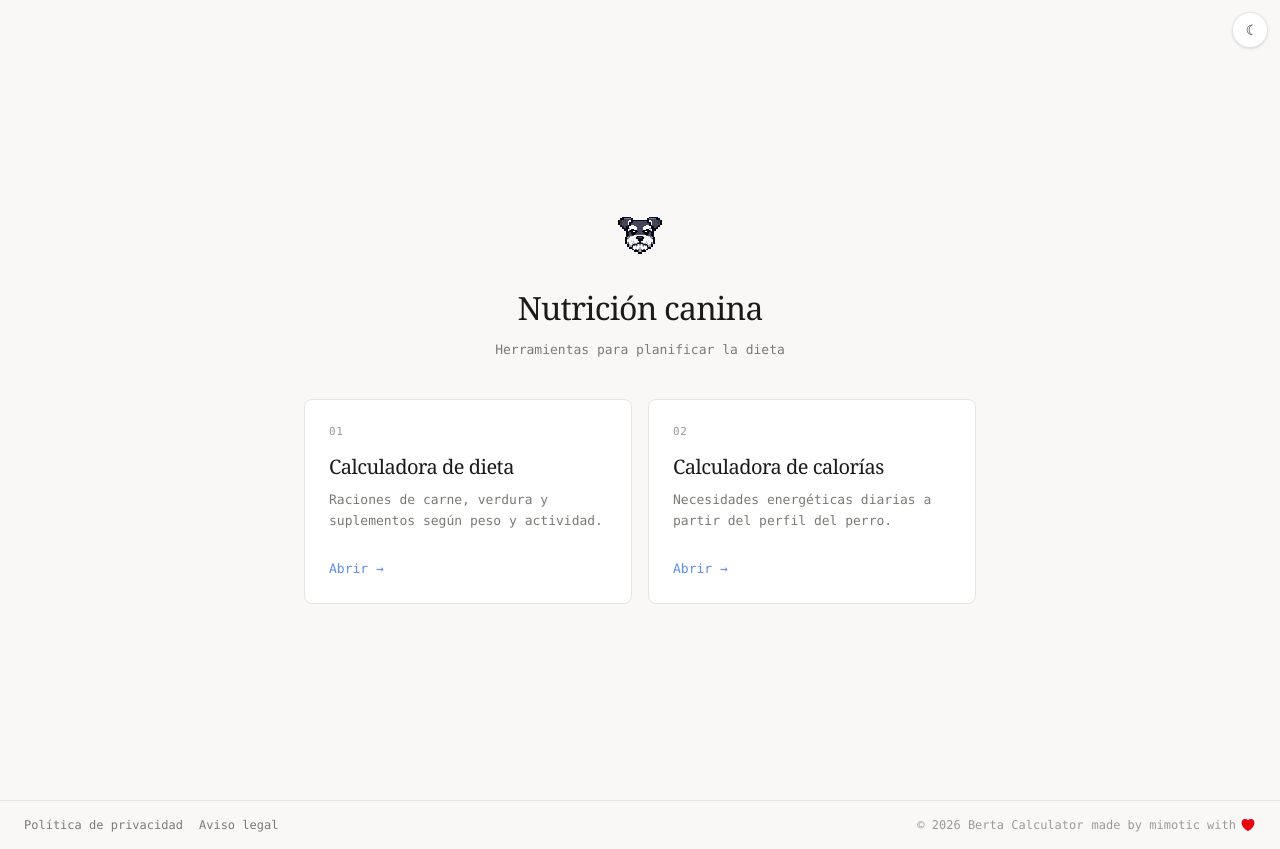
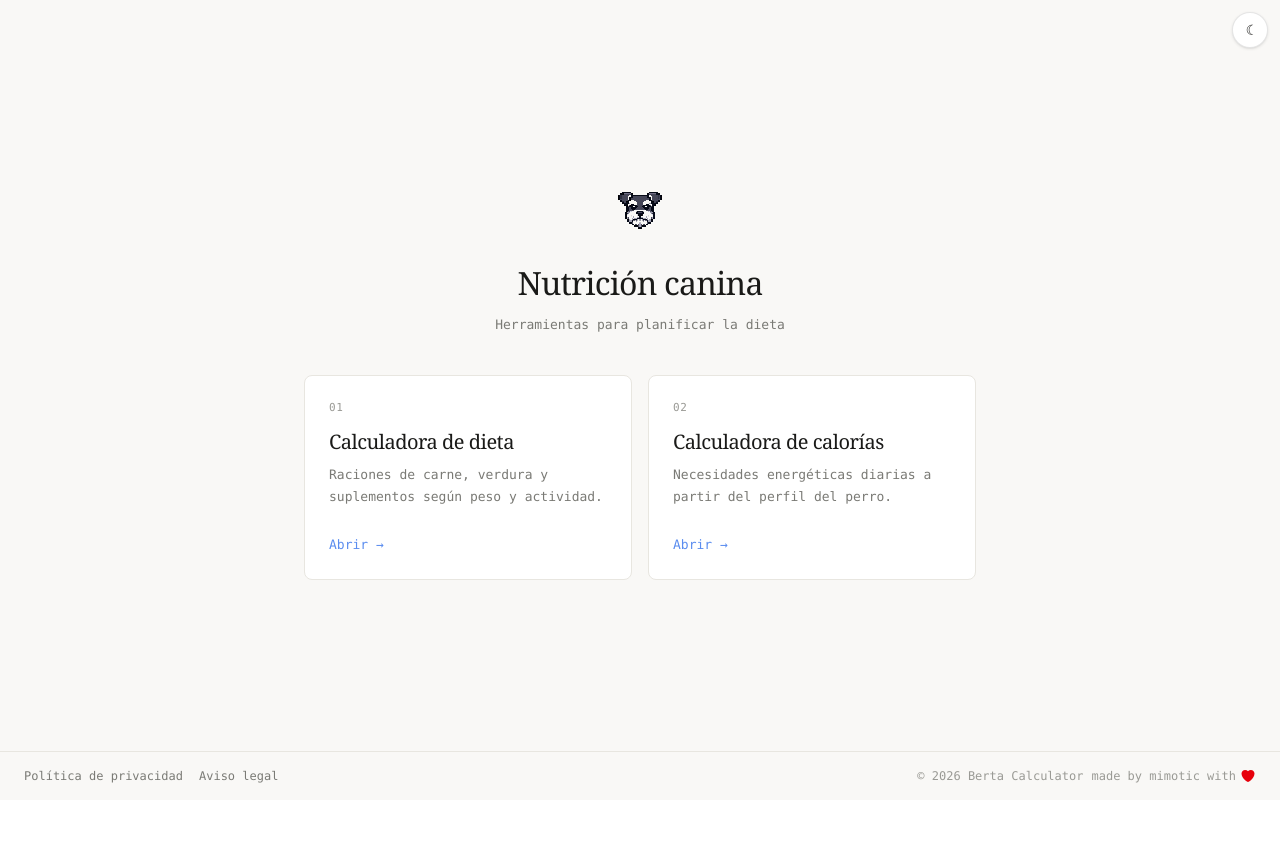
Before and after one commit to mimotic/berta.calculator, a React (Vite) app: page /#/ in a window 1280 px wide. After the commit the page ends 800 px from the top, so only its background shows below. Built offline with nearby package versions, Linux system fonts and the light colour scheme.

Commit message:
feat: footer layout changes

```diff
--- a/src/App.tsx
+++ b/src/App.tsx
@@ -4,7 +4,7 @@ import './index.css'
 
 export default function App() {
   return (
-    <div className="font-serif bg-[#f9f8f6] dark:bg-[#0f0f0e] text-[#1a1a18] dark:text-[#e8e6e0] min-h-screen flex items-center justify-center px-4 transition-colors">
+    <div className="font-serif bg-[#f9f8f6] dark:bg-[#0f0f0e] text-[#1a1a18] dark:text-[#e8e6e0] flex-1 flex items-center justify-center px-4 transition-colors">
       <div className="w-full max-w-2xl">
         <div className="text-center mb-10">
           <img
--- a/src/components/Layout.tsx
+++ b/src/components/Layout.tsx
@@ -4,7 +4,7 @@ import { Footer } from './Footer.tsx'
 export function Layout() {
   return (
     <div className="min-h-screen flex flex-col">
-      <div className="flex-1">
+      <div className="flex-1 flex flex-col">
         <Outlet />
       </div>
       <Footer />
--- a/src/pages/AvisoLegal.tsx
+++ b/src/pages/AvisoLegal.tsx
@@ -2,7 +2,7 @@ import { Link } from 'react-router'
 
 export default function AvisoLegal() {
   return (
-    <div className="font-serif bg-[#f9f8f6] dark:bg-[#0f0f0e] text-[#1a1a18] dark:text-[#e8e6e0] min-h-screen px-6 py-12 transition-colors">
+    <div className="font-serif bg-[#f9f8f6] dark:bg-[#0f0f0e] text-[#1a1a18] dark:text-[#e8e6e0] flex-1 px-6 py-12 transition-colors">
       <div className="max-w-2xl mx-auto">
         <Link to="/" className="text-xs font-mono text-[#5B8DEF] hover:underline mb-8 inline-block">← Volver</Link>
         <h1 className="text-[28px] font-normal tracking-tight mb-6">Aviso legal</h1>
--- a/src/pages/CaloriesCalculator.tsx
+++ b/src/pages/CaloriesCalculator.tsx
@@ -155,7 +155,7 @@ export default function CaloriesCalculator() {
   const accent = '#1D9E75'
 
   return (
-    <div className="font-serif bg-[#f9f8f6] dark:bg-[#0f0f0e] text-[#1a1a18] dark:text-[#e8e6e0] min-h-screen py-8 px-4 transition-colors">
+    <div className="font-serif bg-[#f9f8f6] dark:bg-[#0f0f0e] text-[#1a1a18] dark:text-[#e8e6e0] flex-1 py-8 px-4 transition-colors">
       <div className="max-w-220 mx-auto">
 
         <Header />
--- a/src/pages/FoodCalculator.tsx
+++ b/src/pages/FoodCalculator.tsx
@@ -74,7 +74,7 @@ function GoalStep({ initial, onSubmit, onCancel }: GoalStepProps) {
   const valid = Number.isFinite(value) && value > 0
 
   return (
-    <div className="font-serif bg-[#f9f8f6] dark:bg-[#0f0f0e] text-[#1a1a18] dark:text-[#e8e6e0] min-h-screen py-8 px-4 transition-colors">
+    <div className="font-serif bg-[#f9f8f6] dark:bg-[#0f0f0e] text-[#1a1a18] dark:text-[#e8e6e0] flex-1 py-8 px-4 transition-colors">
       <div className="max-w-220 mx-auto">
 
         <Header />
@@ -312,7 +312,7 @@ export default function FoodCalculator() {
   const footerNotes = pathologies.flatMap(id => PATHOLOGY_DEFS[id].notes ?? [])
 
   return (
-    <div className="font-serif bg-[#f9f8f6] dark:bg-[#0f0f0e] text-[#1a1a18] dark:text-[#e8e6e0] min-h-screen py-8 px-4 transition-colors">
+    <div className="font-serif bg-[#f9f8f6] dark:bg-[#0f0f0e] text-[#1a1a18] dark:text-[#e8e6e0] flex-1 py-8 px-4 transition-colors">
       <div className="max-w-220 mx-auto">
 
         <Header />
--- a/src/pages/PoliticaPrivacidad.tsx
+++ b/src/pages/PoliticaPrivacidad.tsx
@@ -2,7 +2,7 @@ import { Link } from 'react-router'
 
 export default function PoliticaPrivacidad() {
   return (
-    <div className="font-serif bg-[#f9f8f6] dark:bg-[#0f0f0e] text-[#1a1a18] dark:text-[#e8e6e0] min-h-screen px-6 py-12 transition-colors">
+    <div className="font-serif bg-[#f9f8f6] dark:bg-[#0f0f0e] text-[#1a1a18] dark:text-[#e8e6e0] flex-1 px-6 py-12 transition-colors">
       <div className="max-w-2xl mx-auto">
         <Link to="/" className="text-xs font-mono text-[#5B8DEF] hover:underline mb-8 inline-block">← Volver</Link>
         <h1 className="text-[28px] font-normal tracking-tight mb-6">Política de privacidad</h1>
```
